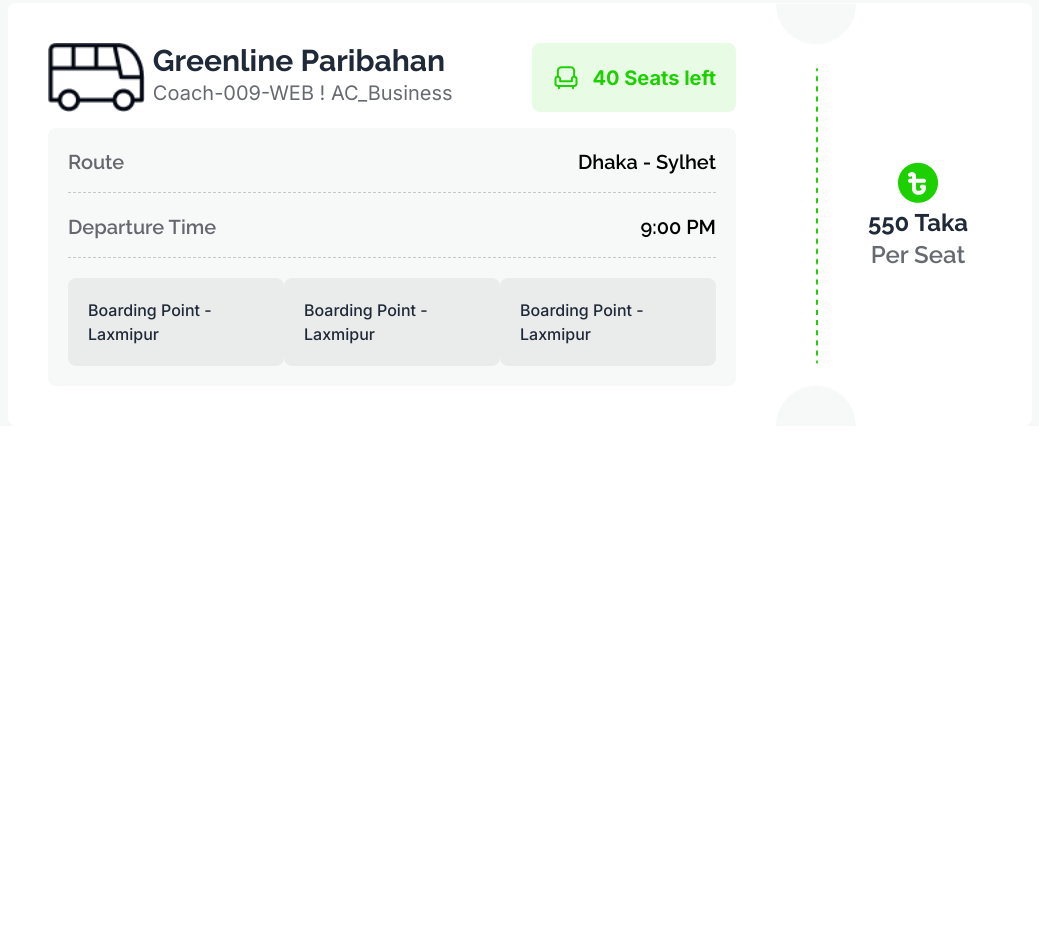
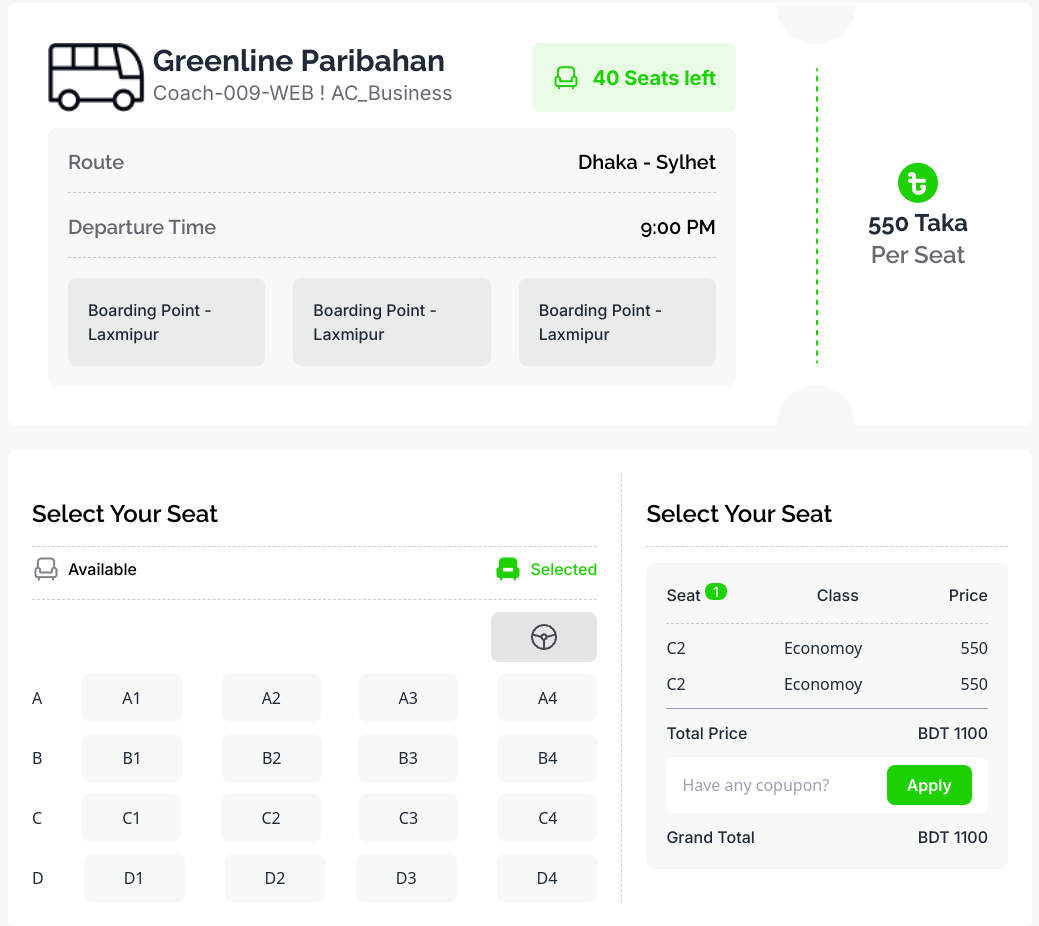
Before and after one commit to md-jihad-khan/smart-ticketing-B9A5, a plain HTML site: page index.html in a window 1280 px wide. Shown: the part 1645-2571 px from the top of the page, without its empty margins (120-1159 px from the left). Before the commit the page ends 2071 px from the top, so only its background shows below. Drawn offline with nearby package versions, Linux system fonts and the light colour scheme.

Commit message:
added the seats section

```diff
--- a/index.html
+++ b/index.html
@@ -233,7 +233,7 @@
                 </p>
                 <p class="font-semibold text-xl text-black">9:00 PM</p>
               </div>
-              <div class="flex justify-evenly mt-5">
+              <div class="flex gap-7 mt-5">
                 <p class="p-5 bg-[#0307120D] inter font-medium rounded-lg">
                   Boarding Point - Laxmipur
                 </p>
@@ -257,6 +257,144 @@
             </p>
           </div>
         </div>
+        <!-- select seat section -->
+        <div class="flex md:w-4/5 mx-auto mt-6 bg-white rounded-lg">
+          <!-- left side -->
+          <div
+            class="w-[60%] border-r border-dashed p-6 pb-0 my-6 border-[#03071233]"
+          >
+            <h3
+              class="raleway font-semibold text-2xl text-black pb-4 border-b border-[#03071233] border-dashed"
+            >
+              Select Your Seat
+            </h3>
+            <div
+              class="flex justify-between pb-4 border-b text-[#03071233] border-dashed pt-2"
+            >
+              <div class="flex items-center gap-2">
+                <img src="./images/seat-gray.png" alt="" />
+                <p class="inter font-medium text-black">Available</p>
+              </div>
+              <div class="flex items-center gap-2">
+                <img src="./images/seat-green-filled.png" alt="" />
+                <p class="inter font-medium text-[#1DD100]">Selected</p>
+              </div>
+            </div>
+
+            <!-- seats -->
+            <div class="flex mt-3 justify-end">
+              <img
+                src="./images/Vector.png"
+                alt=""
+                class="px-10 py-3 bg-[#0307121A] rounded-lg"
+              />
+            </div>
+
+            <div class="flex mt-3 justify-between">
+              <!-- A seats -->
+              <div class="flex gap-10 items-center justify-center">
+                <span>A</span>
+                <p class="px-10 py-3 bg-[#F7F8F8] rounded-lg">A1</p>
+                <p class="px-10 py-3 bg-[#F7F8F8] rounded-lg">A2</p>
+              </div>
+              <div class="flex gap-10 items-center">
+                <p class="px-10 py-3 bg-[#F7F8F8] rounded-lg">A3</p>
+                <p class="px-10 py-3 bg-[#F7F8F8] rounded-lg">A4</p>
+              </div>
+            </div>
+            <div class="flex mt-3 justify-between">
+              <!-- B seats -->
+              <div class="flex gap-10 items-center justify-center">
+                <span>B</span>
+                <p class="px-10 py-3 bg-[#F7F8F8] rounded-lg">B1</p>
+                <p class="px-10 py-3 bg-[#F7F8F8] rounded-lg">B2</p>
+              </div>
+              <div class="flex gap-10 items-center">
+                <p class="px-10 py-3 bg-[#F7F8F8] rounded-lg">B3</p>
+                <p class="px-10 py-3 bg-[#F7F8F8] rounded-lg">B4</p>
+              </div>
+            </div>
+            <div class="flex mt-3 justify-between">
+              <!-- C seats -->
+              <div class="flex gap-10 items-center justify-center">
+                <span>C</span>
+                <p class="px-10 py-3 bg-[#F7F8F8] rounded-lg">C1</p>
+                <p class="px-10 py-3 bg-[#F7F8F8] rounded-lg">C2</p>
+              </div>
+              <div class="flex gap-10 items-center">
+                <p class="px-10 py-3 bg-[#F7F8F8] rounded-lg">C3</p>
+                <p class="px-10 py-3 bg-[#F7F8F8] rounded-lg">C4</p>
+              </div>
+            </div>
+            <div class="flex mt-3 justify-between">
+              <!-- D seats -->
+              <div class="flex gap-10 items-center justify-center">
+                <span>D</span>
+                <p class="px-10 py-3 bg-[#F7F8F8] rounded-lg">D1</p>
+                <p class="px-10 py-3 bg-[#F7F8F8] rounded-lg">D2</p>
+              </div>
+              <div class="flex gap-10 items-center">
+                <p class="px-10 py-3 bg-[#F7F8F8] rounded-lg">D3</p>
+                <p class="px-10 py-3 bg-[#F7F8F8] rounded-lg">D4</p>
+              </div>
+            </div>
+          </div>
+          <!-- right side -->
+          <div class="w-[40%] p-6 my-6">
+            <h3
+              class="raleway font-semibold text-2xl text-black pb-4 border-b border-[#03071233] border-dashed"
+            >
+              Select Your Seat
+            </h3>
+            <!-- payment info -->
+            <div class="p-5 mt-4 bg-[#F7F8F8] rounded-lg">
+              <div
+                class="flex justify-between pb-4 border-b border-[#03071233] border-dashed"
+              >
+                <p class="inter font-medium">
+                  Seat
+                  <span
+                    class="text-white bg-[#1DD100] text-sm px-2 rounded-lg relative bottom-1"
+                    >1</span
+                  >
+                </p>
+                <p class="inter font-medium">Class</p>
+                <p class="inter font-medium">Price</p>
+              </div>
+              <div class="flex justify-between my-3">
+                <p>C2</p>
+                <p>Economoy</p>
+                <p>550</p>
+              </div>
+              <div class="flex justify-between my-3">
+                <p>C2</p>
+                <p>Economoy</p>
+                <p>550</p>
+              </div>
+              <hr class="text-gray-400" />
+              <div class="flex justify-between py-3">
+                <p class="inter font-medium">Total Price</p>
+                <p class="inter font-medium">BDT <span>1100</span></p>
+              </div>
+              <div class="relative">
+                <input
+                  type="text"
+                  class="w-full p-4 rounded-lg"
+                  placeholder="Have any copupon?"
+                />
+                <button
+                  class="absolute px-5 py-2 rounded-lg right-4 top-2 inter font-semibold text-white bg-[#1DD100]"
+                >
+                  Apply
+                </button>
+              </div>
+              <div class="flex justify-between mt-3">
+                <p class="inter font-medium">Grand Total</p>
+                <p class="inter font-medium">BDT <span>1100</span></p>
+              </div>
+            </div>
+          </div>
+        </div>
       </section>
     </main>
     <!-- footer -->
```
Also changed, not shown: images/Vector.png (added).
